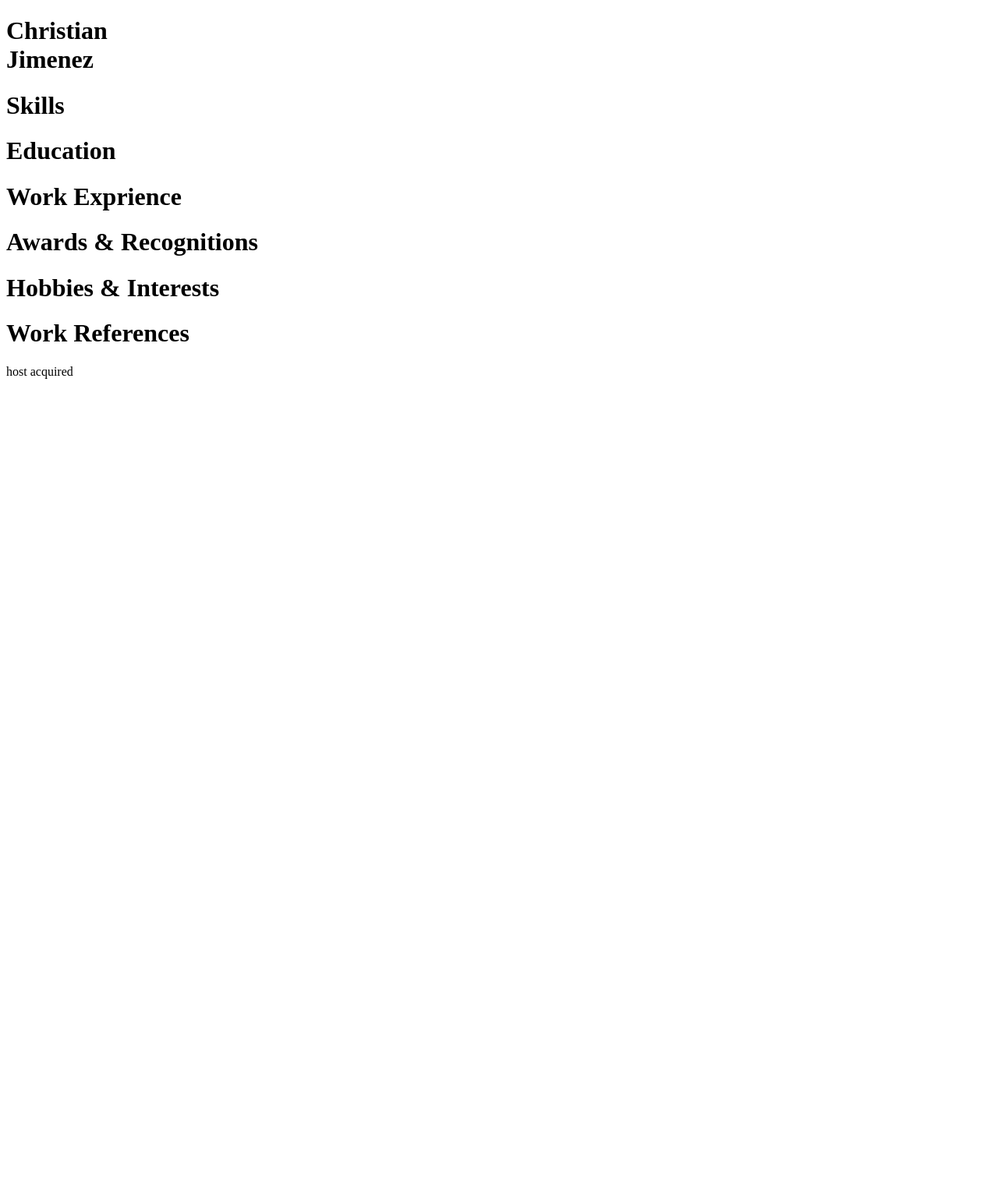
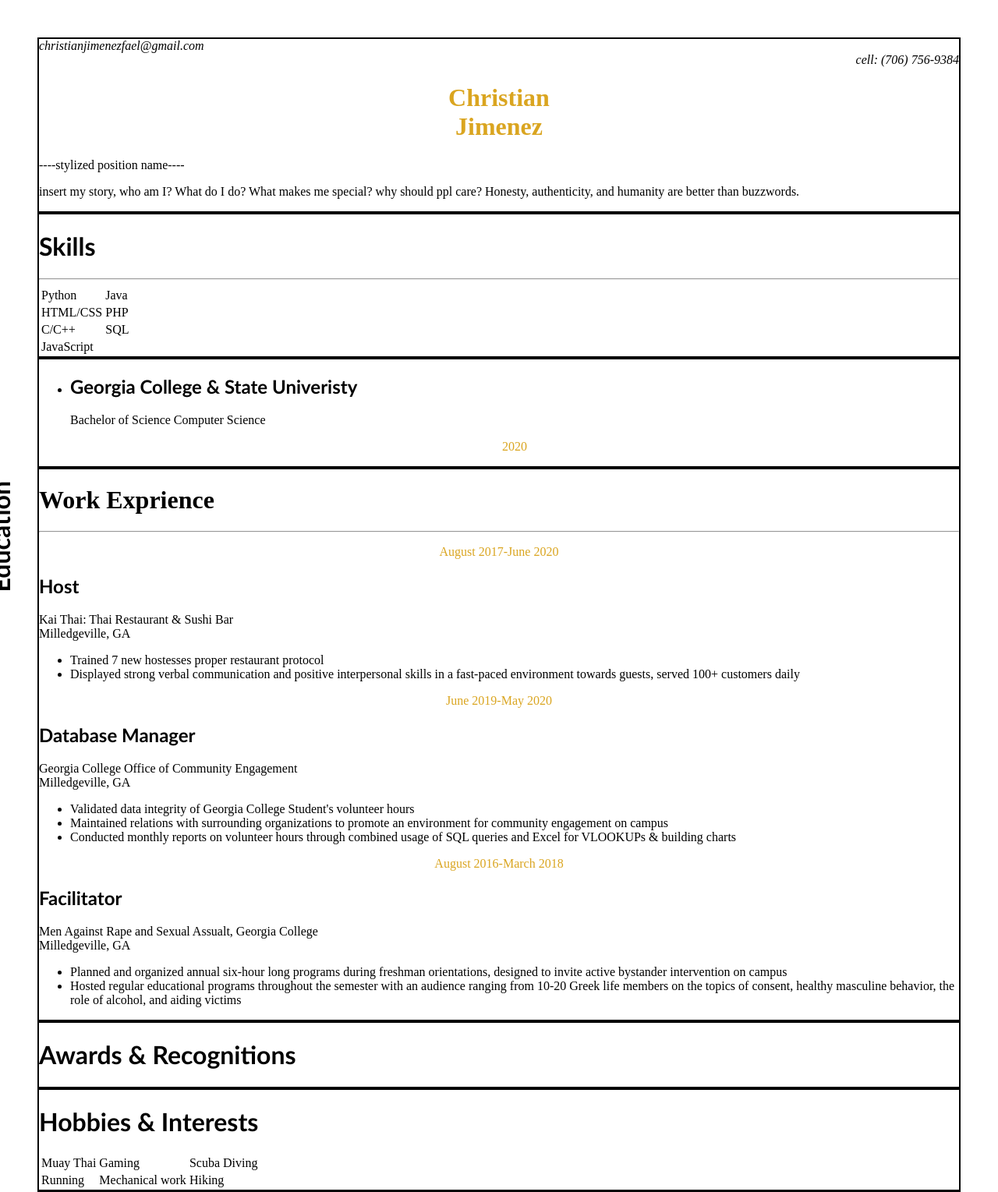
Before and after one commit to jimenezXian/jimenezXian.github.io, a plain HTML site: page index.html in a window 1280 px wide. Shown: the top 1529 px of the page at 78% size. Before the commit the page ends 800 px from the top, so only its background shows below. Drawn offline with Linux system fonts and the light colour scheme.

Commit message:
Added local changes to repository

```diff
--- a/index.html
+++ b/index.html
@@ -1,33 +1,120 @@
 <!DOCTYPE html>
 <html lang="en">
-<header>
+<head>
     <meta charset="UTF-8">
     <meta name="viewport" content="width=device-width, initial-scale=1.0">
     <meta author="Christian J.">
-</header>
+    <link rel="stylesheet" type="text/css" href="styles.css" />
+</head>
 <body>
-    <div>
-        <h1>Christian<br>Jimenez</h1>
+    <div class="bordered"> <!-- Use dark borders for all Divs-->
+        <div class="headerLeft">christianjimenezfael@gmail.com</div>
+        <div class="headerRight">cell: (706) 756-9384</div>
+
+        <h1 class="name">Christian<br>Jimenez</h1>
+        <p>----stylized position name----</p>
+        <p>insert my story, who am I? What do I do? What makes me special? why
+           should ppl care? Honesty, authenticity, and humanity are better than
+           buzzwords.
+        </p>
     </div>
-    <div>
-        <h1>Skills</h1>
+    <div class="bordered">
+        <h1 class="section">Skills</h1>
+        <hr/>
+        <table> <!-- Table design so that it is dotted-->
+            <tr>
+                <td>Python</td>
+                <td>Java</td>
+            </tr>
+            <tr>
+                <td>HTML/CSS</td>
+                <td>PHP</td>
+            </tr>
+            <tr>
+                <td>C/C++</td>
+                <td>SQL</td>
+            </tr>
+            <tr>
+                <td>JavaScript</td>
+            </tr>
+        </table>
     </div>
-    <div>
-        <h1>Education</h1>
+    <div class="bordered">
+        <h1 class="section side">Education</h1> <!-- Vertical text Left ot right-->
+            <ul><li><h2>Georgia College & State Univeristy</h2>
+                Bachelor of Science
+                Computer Science
+                <p class="date">2020</p>
+                </li>
+            </ul>
     </div>
-    <div>
-        <h1>Work Exprience</h1>
+    <div class="bordered">
+        <h1 class="title">Work Exprience</h1>
+        <hr/>
+        <div>
+            <p class="date">August 2017-June 2020</p>
+            <h2>Host</h2>
+            Kai Thai: Thai Restaurant & Sushi Bar<br>
+            Milledgeville, GA <!-- italicized & with a location marker-->
+            <p><ul>
+                    <li>Trained 7 new hostesses proper restaurant protocol</li>
+                    <li>Displayed strong verbal communication and positive interpersonal
+                        skills in a fast-paced environment towards guests, served 100+
+                        customers daily</li>
+                </ul>
+            </p>
+        </div>
+        <div>
+            <p class="date">June 2019-May 2020</p>
+            <h2>Database Manager</h2>
+            Georgia College Office of Community Engagement<br>
+            Milledgeville, GA
+            <p>
+                <ul>
+                    <li>Validated data integrity of Georgia College Student's volunteer hours</li>
+                    <li>Maintained relations with surrounding organizations to promote an
+                        environment for community engagement on campus</li>
+                    <li>Conducted monthly reports on volunteer hours through
+                        combined usage of SQL queries and Excel for VLOOKUPs & building charts</li>
+                </ul>
+            </p>
+        </div>
+        <div>
+            <p class="date">August 2016-March 2018</p>
+            <h2>Facilitator</h2>
+            Men Against Rape and Sexual Assualt, Georgia College<br>
+            Milledgeville, GA
+            <p>
+                <ul>
+                    <li>Planned and organized annual six-hour long programs
+                        during freshman orientations, designed to invite active bystander
+                        intervention on campus</li>
+                    <li>Hosted regular educational programs throughout the semester with
+                        an audience ranging from 10-20 Greek life members on the topics of consent,
+                        healthy masculine behavior, the role of alcohol, and aiding victims</li>
+                </ul>
+            </p>
+        </div>
     </div>
-    <div>
-        <h1>Awards & Recognitions</h1>
+    <div class="bordered">
+        <h1 class="section">Awards & Recognitions</h1>
     </div>
-    <div>
-        <h1>Hobbies & Interests</h1>
+    <div class ="bordered">
+        <h1 class="section">Hobbies & Interests</h1>
+        <table>
+            <tr>
+                <td>Muay Thai</td>
+                <td>Gaming</td>
+                <td>Scuba Diving</td>
+            </tr>
+                <td>Running</td>
+                <td>Mechanical work</td>
+                <td>Hiking</td>
+        </table>
     </div>
-    <div>
-        <h1>Work References</h1>
+    <div class="bordered">
+        <h1 class="section">Work References</h1>
     </div>
 
-<p> host acquired </p>
 </body>
 </html>
--- /dev/null
+++ b/styles.css
@@ -0,0 +1,34 @@
+div.bordered{
+    border-width:2pt;
+    border-color: black;
+    border-style: solid;
+}
+div.headerLeft{
+    text-align: left;
+    font-style: italic;
+}
+div.headerRight{
+    text-align: right;
+    font-style: italic;
+}
+h1.name,p.date{
+    color:goldenrod;
+    text-align: center;
+}
+body{
+    margin: 36pt;
+}
+
+p.body{
+    font-family: Georgia, 'Times New Roman', Times, serif;
+}
+h1.section,h2{
+    font-family: Calibri, 'Trebuchet MS', 'Gill Sans', 'Gill Sans MT', sans-serif;
+}
+h1.side{
+    position: absolute;
+    bottom:0;
+    left:0;
+    transform-origin:0.0;
+    transform: rotate(-90deg);
+}
```
